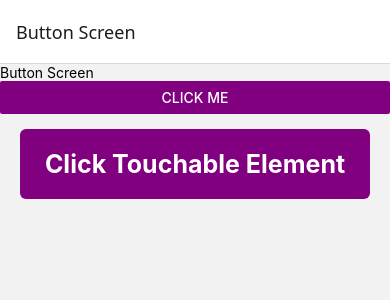
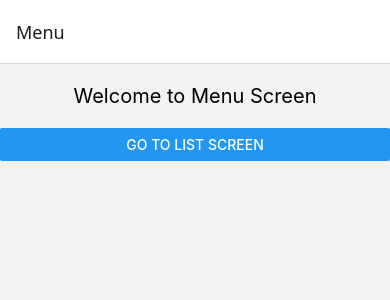
Before and after one commit to DusanPeric44/first-react-app, a React Native app: screen /Menu in a window 390 px wide. Shown: the top 300 px of the page. Built offline with nearby package versions, Linux system fonts and the light colour scheme.

Commit message:
lessson 7

```diff
--- a/App.js
+++ b/App.js
@@ -1,23 +1,24 @@
 import { StatusBar } from "expo-status-bar";
 import { StyleSheet, Text, View } from "react-native";
 import { NavigationContainer } from "@react-navigation/native";
-import { createStackNavigator } from "@react-navigation/stack";
 import MainScreen from "./screens/MainScreen";
-import ExcerciseScreen from "./screens/ExerciseScreen";
 import QuoteScreen from "./screens/QuoteScreen";
 import ListScreen from "./screens/ListScreen";
 import ButtonScreen from "./screens/ButtonScreen";
+import { createStackNavigator } from "@react-navigation/stack";
+import MenuScreen from "./screens/MenuScreen";
 
 const Stack = createStackNavigator();
 
 export default function App() {
   return (
     <NavigationContainer>
-      <Stack.Navigator>
-        <Stack.Screen
-          name="Button Screen"
-          component={ButtonScreen}
-        ></Stack.Screen>
+      <Stack.Navigator initialRouteName="Menu">
+        <Stack.Screen name="Main" component={MainScreen}></Stack.Screen>
+        <Stack.Screen name="List" component={ListScreen}></Stack.Screen>
+        <Stack.Screen name="Quote" component={QuoteScreen}></Stack.Screen>
+        <Stack.Screen name="Button" component={ButtonScreen}></Stack.Screen>
+        <Stack.Screen name="Menu" component={MenuScreen}></Stack.Screen>
       </Stack.Navigator>
     </NavigationContainer>
   );
--- a/screens/ListScreen.js
+++ b/screens/ListScreen.js
@@ -1,7 +1,7 @@
 import React from "react";
-import { View, Text, StyleSheet, FlatList } from "react-native";
+import { View, Text, StyleSheet, FlatList, Button } from "react-native";
 
-const ListScreen = () => {
+const ListScreen = (props) => {
   // Personal info variables
   let firstName = "John";
   let lastName = "Doe";
@@ -49,6 +49,7 @@
           </View>
         )}
       />
+      <Button title="Go back" onPress={() => props.navigation.goBack()} />
     </View>
   );
 };
--- /dev/null
+++ b/screens/MenuScreen.js
@@ -0,0 +1,33 @@
+import React from "react";
+import { View, Text, StyleSheet, Button } from "react-native";
+
+const MenuScreen = (props) => {
+  console.log(props);
+  return (
+    <View>
+      <Text style={styles.text}>Welcome to Menu Screen</Text>
+      <Button
+        title="Go to List Screen"
+        onPress={() => props.navigation.navigate("List")}
+      />
+    </View>
+    // Touchable opacity koji ce voditi na drugi screen
+
+    // Create a new screen called "HomeScreen" and add navigation from "MenuScreen" to this new screen using a Button element. E
+
+    // Add another button in the HomeScreen that navigates back to the MenuScreen. E M
+
+    //Create a "ProfileScreen" and add a TouchableOpacity in the HomeScreen that navigates to this "ProfileScreen". E M H
+    // Also, add a button in the ProfileScreen that navigates back to the HomeScreen.
+  );
+};
+
+const styles = StyleSheet.create({
+  text: {
+    textAlign: "center",
+    fontSize: 20,
+    marginVertical: 20,
+  },
+});
+
+export default MenuScreen;
```
Also changed, not shown: package.json (+4 -4 lines), 1 other file (tests, documents, lock files or other folders).
